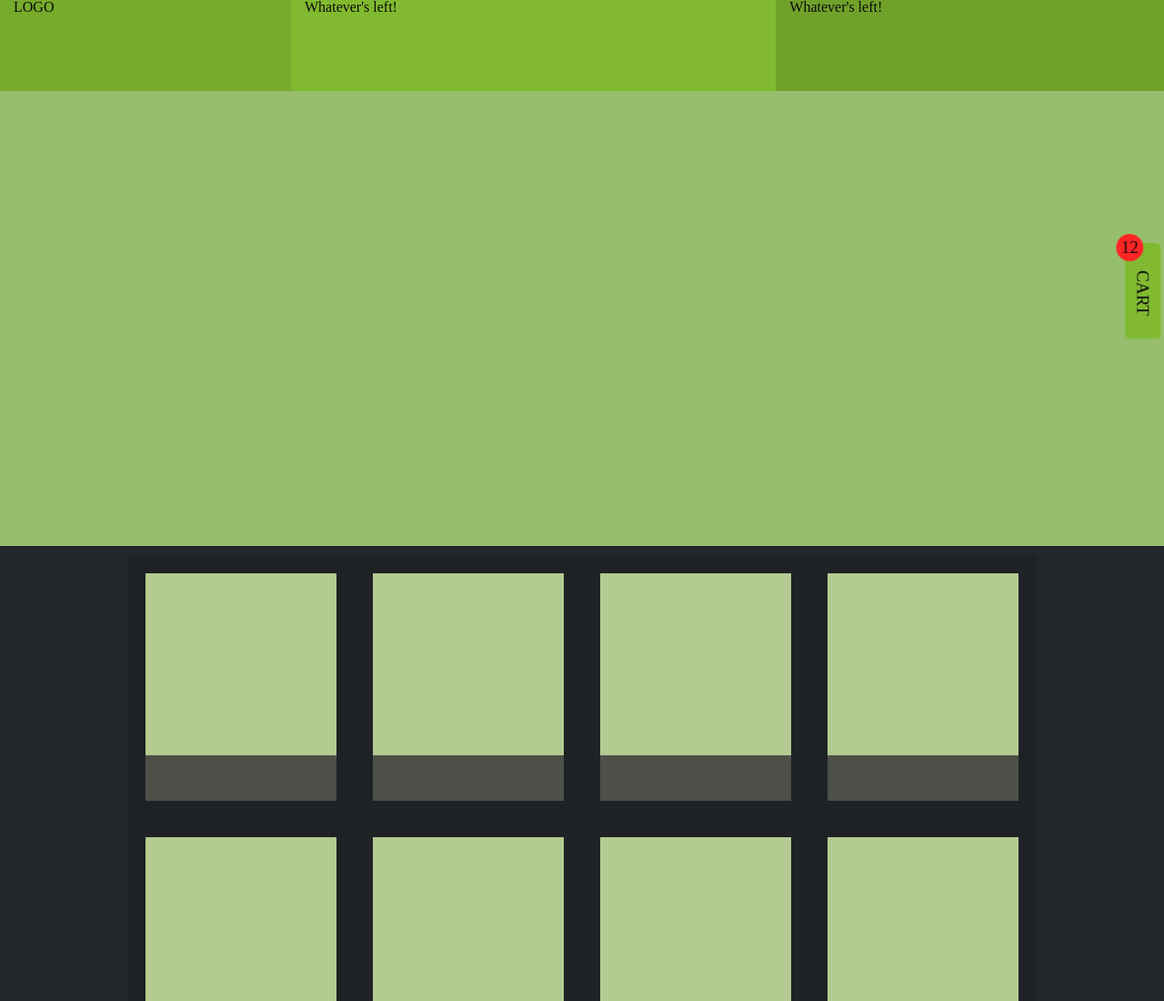
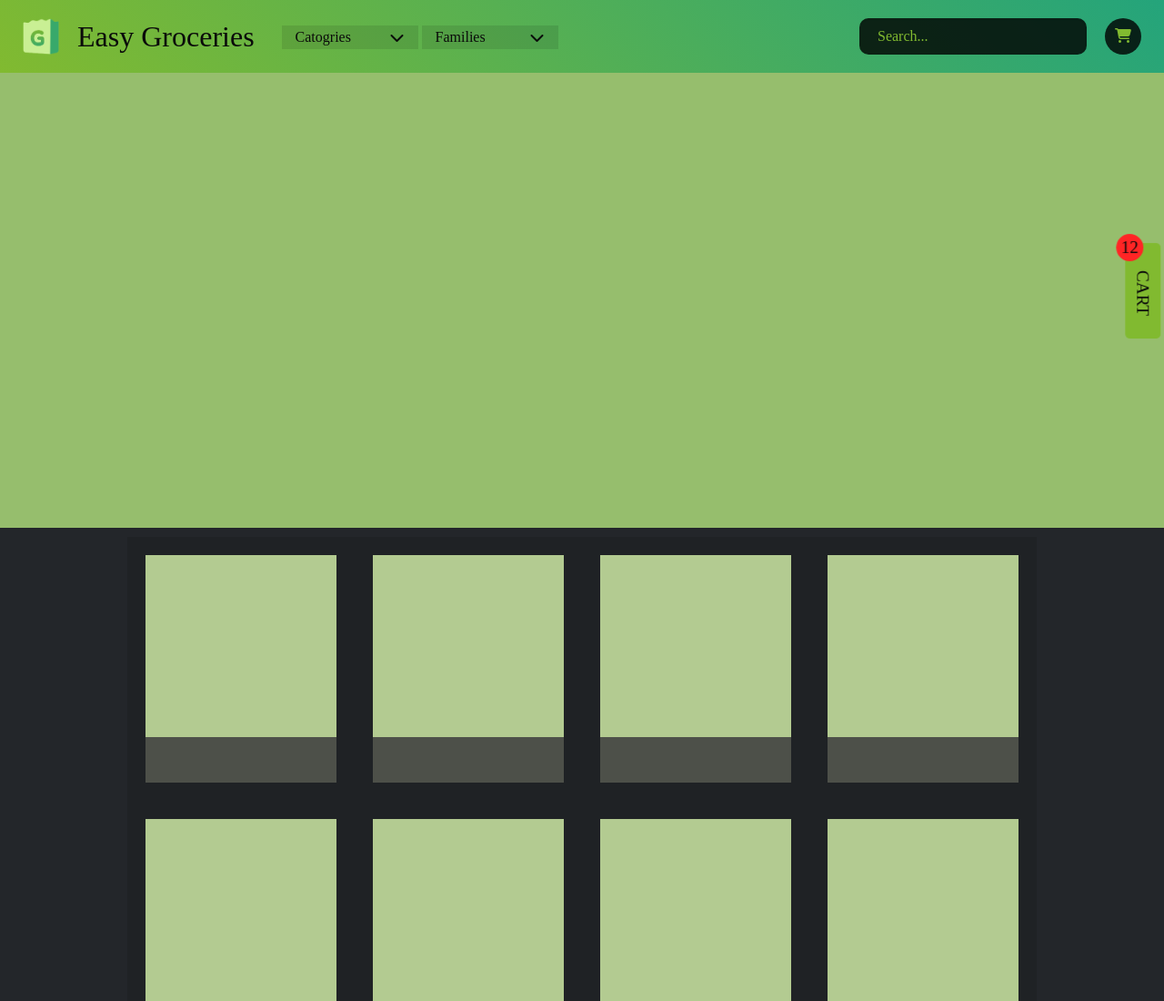
Before and after one commit to abhaykvincent/easyGroceries, a website: page index.html in a window 1280 px wide. Shown: the top 1100 px of the page at 91% size. Drawn offline with Linux system fonts and the light colour scheme.

Commit message:
Header structure

```diff
--- a/css/app.scss
+++ b/css/app.scss
@@ -9,22 +9,85 @@ header{
     display: table;
     width: 100%;
     height: 100px;
-    background-color: #81ba30;
     z-index: 100;
+    .header-wrap{
+        padding: 10px;
+        background: linear-gradient(45deg, #81ba30 0%, #24a47b 100%);
+        box-sizing: border-box;
+        .header-right{
+            #search
+            {
+                float: right;
+                height: 40px;
+                width: 250px;
+                padding: 0px 20px;
+                margin-top: 10px;
+                margin-right: 20px;
+                border-radius: 10px;
+                background: rgba(0, 0, 0, 0.8);
+                border:0px;
+                &::placeholder{
+                color: #81ba30;
+                }
+            }
+            .cart_button{
+                float: right;
+                height: 40px;
+                width: 40px;
+                margin-top: 10px;
+                color: #81ba30;
+                text-align: center;
+                line-height: 40px;
+                border-radius: 20px;
+                background: rgba(0, 0, 0, 0.8);
+            }
+
+        }
+        .header-left{
+            .logo{
+                float: left;
+                display: inline-block;
+                img{
+                    float: left;
+                    margin-top: 10px;
+                    margin-right: 20px;
+                    height: 40px;
+                }
+                .logo-name{
+                    float: left;
+                    height: 30px;
+                    margin-top: 15px;
+                    margin-right: 30px;
+                    display: inline-block;
+                    font-size: 200%;;
+                    line-height: 30px;
+                }
+            }
+            .header_dropdowns{
+                float: left;
+                margin-top: 18px;
+                height: 30px;
+                .options{
+                    display: inline-block;
+                    width: 150px;
+                    padding: 5px 15px;
+                    background-color: rgba(0, 0, 0, 0.1);
+                    border-radius: px;
+                    i.drop-down{
+                        float: right
+                    }
+                }
+            }
+        }
+    }
     .cell{
-        height: 100px;
-        &:nth-child(1){
-            background-color: rgba(0, 0, 0, 0.082);
-        }
-        &:nth-child(3){
-            background-color: rgba(0, 0, 0, 0.13);
-        }
+        height: 60px;
     }
 }
 main{
     position: relative;
     width: 100%;
-    top: 100px;;
+    top: 80px;;
     background:#23262a ;
     min-height: 1000px;
     #cartFixed{
--- a/index.html
+++ b/index.html
@@ -12,10 +12,21 @@
 
 <body>
     <header>
-        <div class="grid-x grid-padding-x">
-            <div class="cell large-3">LOGO</div>
-            <div class="cell large-5">Whatever's left!</div>
-            <div class="cell large-4">Whatever's left!</div>
+        <div class="header-wrap grid-x grid-padding-x">
+            <div class="header-left cell large-6">
+                <div class="logo">
+                    <img src="./img/logo.png" alt="" srcset="">
+                    <h1 class="logo-name">Easy Groceries</h1>
+                </div>
+                <div class="header_dropdowns">
+                    <p class="options">Catogries<i class="drop-down fas fa-chevron-down"></i></p>
+                    <p class="options">Families <i class="drop-down fas fa-chevron-down"></i></p>
+                </div>
+            </div>
+            <div class="header-right cell large-6">
+                <div class="cart_button"><i class="fas fa-shopping-cart"></i></div>
+                <input type="text" id="search" name="search" placeholder="Search...">
+            </div>
         </div>
     </header>
     <main class="grid-container full">
@@ -132,6 +143,8 @@
     <script src="js/vendor/jquery.js"></script>
     <script src="js/vendor/what-input.js"></script>
     <script src="js/vendor/foundation.js"></script>
+    <script src="src/js/vendor/TweenMax.min.js"></script>
+    <script src="https://kit.fontawesome.com/9f2e6fd0b8.js" crossorigin="anonymous"></script>
     <script src="js/app.js"></script>
 </body>
 
```
Also changed, not shown: css/app.css, img/logo.png (added), 1 other file.
